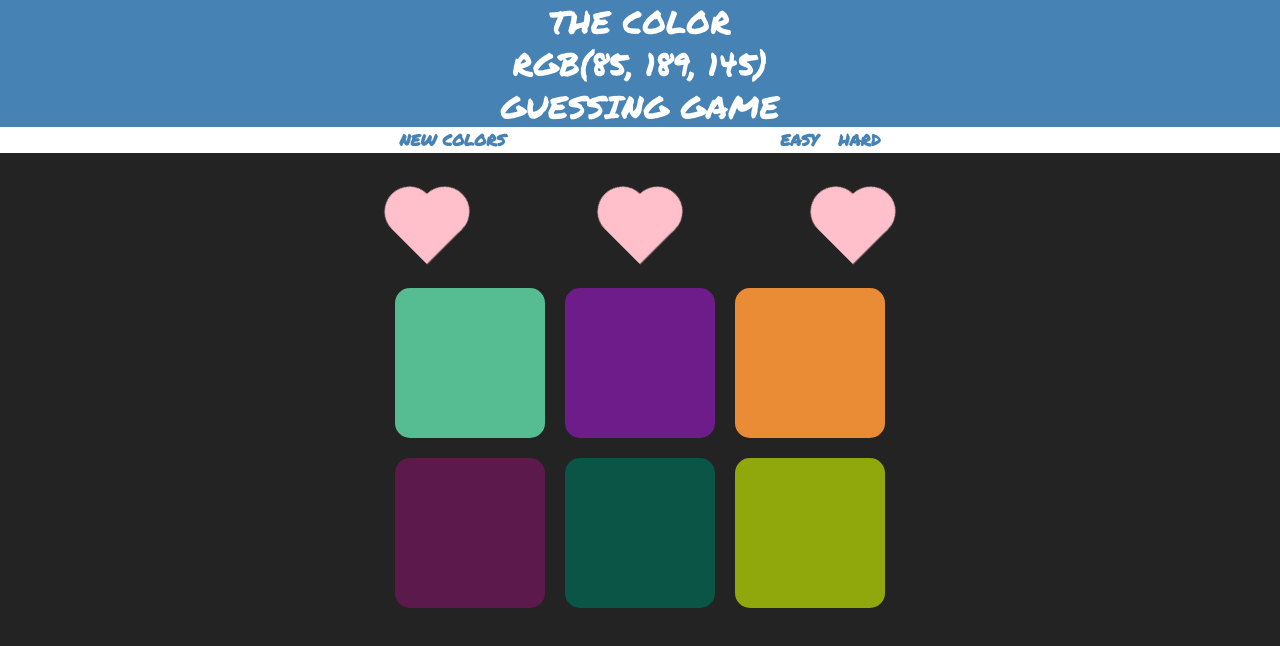
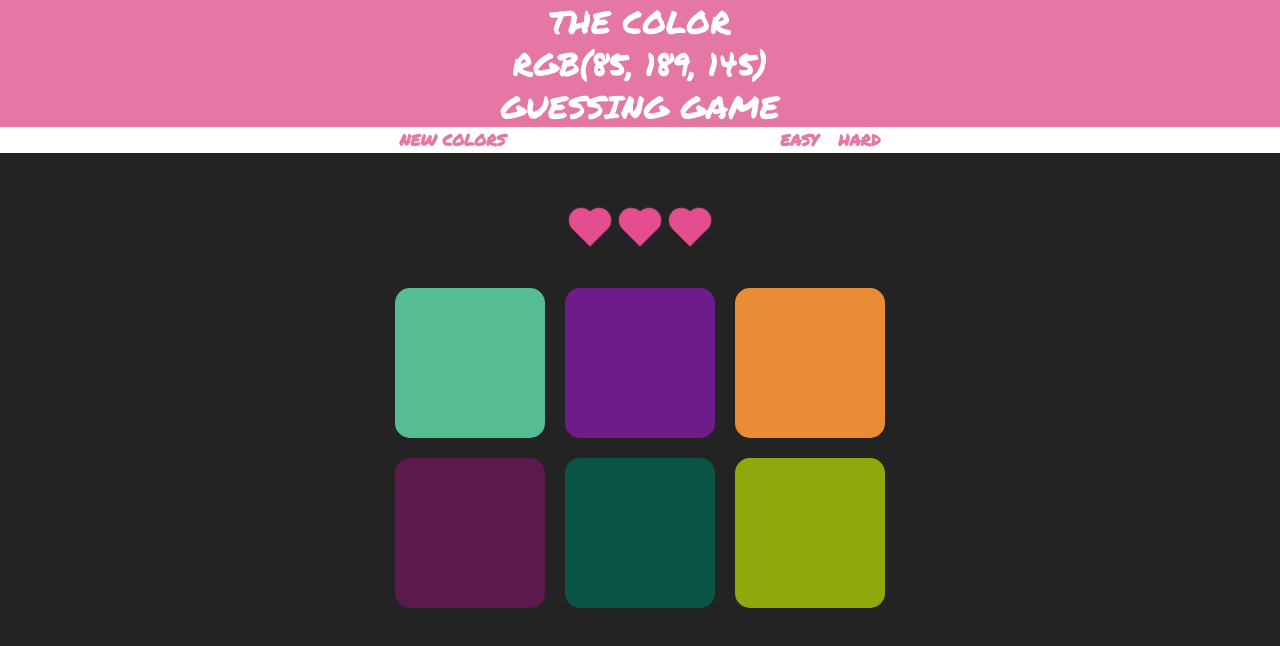
Before and after one commit to c376W/colorGame, a plain HTML site: page index.html in a window 1280 px wide. Both pictures are taken after a click on the button "NEW COLORS". Drawn offline with nearby package versions, Linux system fonts and the light colour scheme.

Commit message:
Fixing the heart icon.

```diff
--- a/colorGame.js
+++ b/colorGame.js
@@ -10,6 +10,7 @@ var message=document.querySelector("#message");
 var easyM=document.querySelector("#easyM");
 var hardM=document.querySelector("#hardM");
 var l3rows=document.querySelector("#l3rows");
+var hearts=3;
 
 //Events
 
@@ -28,6 +29,7 @@ for(var i =0; i<colors.length; i++){
 		} else{
 			this.style.backgroundColor="#232323";
 			message.innerHTML="<strong>TRY AGAIN!</strong>";
+			hearts--;
 		}
 
 	})
@@ -36,7 +38,7 @@ for(var i =0; i<colors.length; i++){
 	//New color event:
 		//Click
 newColor.addEventListener("click", function(){
-	title.style.backgroundColor="steelblue";
+	title.style.backgroundColor="#e577a5";
 	newColor.style.border="white";
 	colors=assignColor(mode);
 	if(mode==="hard"){
@@ -59,7 +61,7 @@ newColor.addEventListener("click", function(){
 	//Easy/Hard mode event:
 easyM.addEventListener("click",function(){
 	console.log("right.");
-	title.style.backgroundColor="steelblue";
+	title.style.backgroundColor="#e577a5";
 	console.log("right1");
 	easyM.classList.add("selected");
 	console.log("right2");
@@ -92,14 +94,14 @@ easyM.addEventListener("click",function(){
 
 
 hardM.addEventListener("click",function(){
-	title.style.backgroundColor="steelblue";
+	title.style.backgroundColor="#e577a5";
 	hardM.classList.add("selected");
 	easyM.classList.remove("selected");
 	mode="hard";
 	colors=assignColor(mode);
 	pickedColor=colors[Math.floor(Math.random()*6)];
 	colorDisplay.textContent=pickedColor.toUpperCase();
-	title.style.backgroundColor="#steelblue";
+	title.style.backgroundColor="#e577a5";
 	for(var i =0; i<colors.length; i++){
 		squares[i].style.backgroundColor=colors[i];
 	}
--- a/colorStyle.css
+++ b/colorStyle.css
@@ -16,7 +16,7 @@ h2{
 	width:50%;
 	height:100%;
 	display: flex;
-	justify-content: space-around;
+	justify-content: center;
 
 }
   .heart {
@@ -27,10 +27,10 @@ h2{
     right: 0;
     bottom: 0;
     left: 0;
-    background-color: pink;
+    background-color: #e54e8e;
     height: 50px;
     width: 50px;
-    transform: rotate(-45deg);
+    transform: rotate(-45deg) scale(0.5);
     animation-name: beat;
     animation-duration: 1s;
     animation-iteration-count: infinite;
@@ -38,7 +38,7 @@ h2{
   }
 
  .heart:after {
-   background-color: pink;
+   background-color: #e54e8e;
    content: "";
    border-radius: 50%;
    position: absolute;
@@ -48,7 +48,7 @@ h2{
    left: 25px;
  }
   .heart:before {
-    background-color: pink;
+    background-color: #e54e8e;
     content: "";
     border-radius: 50%;
     position: absolute;
@@ -91,7 +91,7 @@ h2{
 .btnOrigin{
 	border:0px;
 	background-color: white;
-	color:steelblue;
+	color:#e577a5;
 	transition-duration: 0.4s;
 }
 
@@ -105,7 +105,7 @@ h2{
 */
 
 .btnOrigin:hover{
-	background-color: steelblue;
+	background-color: #e577a5;
 	color:white;
 	border: 0px;
 
@@ -113,7 +113,7 @@ h2{
 
 .selected{
 	border:0px;
-	background-color: steelblue;
+	background-color: #e577a5;
 	color:white;
 }
 
@@ -122,7 +122,7 @@ h2{
 
 
 #title{
-	background-color: steelblue;
+	background-color: #e577a5;
 	transition: all 0.4s ease-in-out;
 }
 
@@ -132,7 +132,7 @@ h2{
 	width:100px;
 	display:block;
 	margin:0 auto;
-	color: steelblue;
+	color: #e577a5;
 	font-family: 'Permanent Marker', cursive;
 
 }
@@ -176,9 +176,9 @@ h2{
 
   @keyframes beat {
     0% {
-      transform: scale(1) rotate(-45deg);
+      transform: scale(0.5) rotate(-45deg);
     }
     50% {
-      transform: scale(0.6) rotate(-45deg);
+      transform: scale(0.3) rotate(-45deg);
     }
   }
--- a/index.html
+++ b/index.html
@@ -31,9 +31,9 @@
 
   		</div>
       <div class="life">
-        <div class="heart"></div>
-        <div class="heart"></div>
-        <div class="heart"></div>
+        <div id="heart1" class="heart"></div>
+        <div id="heart2" class="heart"></div>
+        <div id="heart3" class="heart"></div>
 
       </div>
   	</div>
```
